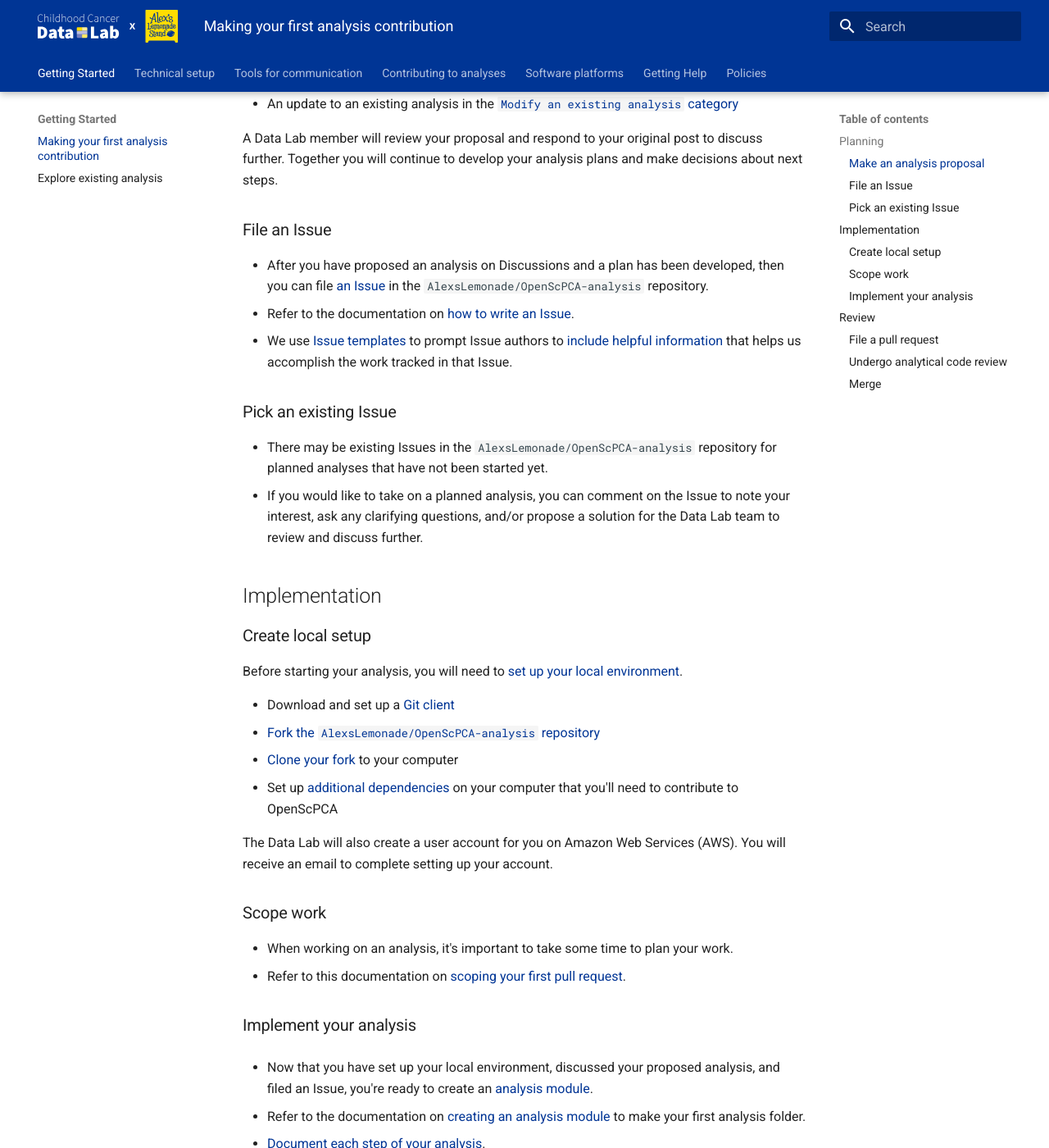
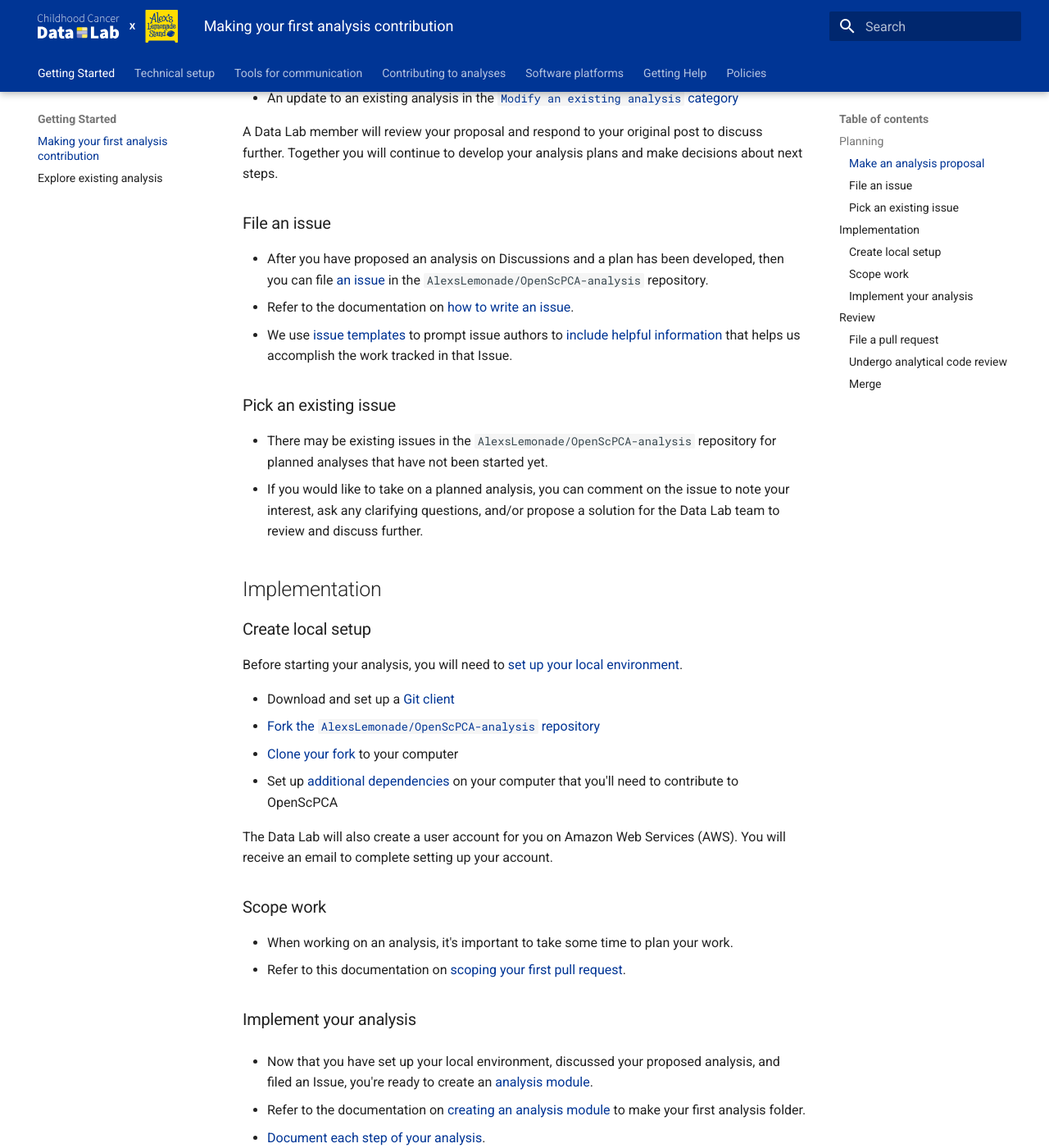
Before and after one commit to AlexsLemonade/OpenScPCA-analysis, an MkDocs documentation site: the page built from docs/getting-started/making-your-first-analysis-contribution.md, in a window 1280 px wide and 1400 px high, scrolled down 899 px. Shown: the whole window at 82% size. Built offline with MkDocs 1.6.1 and Material for MkDocs 9.7.7, drawn with Linux system fonts in a browser that asks for light colours; part of the change alters nothing that is shown; some of the changed text lies outside the part shown.

```diff
--- a/docs/getting-started/making-your-first-analysis-contribution.md
+++ b/docs/getting-started/making-your-first-analysis-contribution.md
@@ -1,6 +1,8 @@
 # Making your first analysis contribution
 
-![first-analysis-contribution](img/first-analysis-contribution.png)
+<figure markdown="span">
+      ![Path from joining to making a contribution](../img/first-analysis-contribution.png){width="700"}
+</figure>
 
 This is the path that you can expect to follow when making your first contribution to an analysis.
 
@@ -22,29 +24,29 @@ You will file a Discussion for:
 A Data Lab member will review your proposal and respond to your original post to discuss further.
 Together you will continue to develop your analysis plans and make decisions about next steps.
 
-### File an Issue
+### File an issue
 
-* After you have proposed an analysis on Discussions and a plan has been developed, then you can file [an Issue](https://github.com/AlexsLemonade/OpenScPCA-analysis/blob/main/docs/communications-tools/github-issues/index.md) in the `AlexsLemonade/OpenScPCA-analysis` repository.
-* Refer to the documentation on [how to write an Issue](https://github.com/AlexsLemonade/OpenScPCA-analysis/blob/main/docs/communications-tools/github-issues/writing-issues.md).
-* We use [Issue templates](https://github.com/AlexsLemonade/OpenScPCA-analysis/blob/main/docs/communications-tools/github-issues/issue-templates.md) to prompt Issue authors to [include helpful information](relative link based on mkdocs, TBD) that helps us accomplish the work tracked in that Issue.
+* After you have proposed an analysis on Discussions and a plan has been developed, then you can file [an issue](../communications-tools/github-issues/index.md) in the `AlexsLemonade/OpenScPCA-analysis` repository.
+* Refer to the documentation on [how to write an issue](../communications-tools/github-issues/writing-issues.md).
+* We use [issue templates](../communications-tools/github-issues/issue-templates.md) to prompt issue authors to [include helpful information](../communications-tools/github-issues/what-makes-a-good-issue.md) that helps us accomplish the work tracked in that Issue.
 
 
-### Pick an existing Issue
+### Pick an existing issue
 
-* There may be existing Issues in the `AlexsLemonade/OpenScPCA-analysis` repository for planned analyses that have not been started yet.
-* If you would like to take on a planned analysis, you can comment on the Issue to note your interest, ask any clarifying questions, and/or propose a solution for the Data Lab team to review and discuss further.
+* There may be existing issues in the `AlexsLemonade/OpenScPCA-analysis` repository for planned analyses that have not been started yet.
+* If you would like to take on a planned analysis, you can comment on the issue to note your interest, ask any clarifying questions, and/or propose a solution for the Data Lab team to review and discuss further.
 
 
 ## Implementation
 
 ### Create local setup
 
-Before starting your analysis, you will need to [set up your local environment](https://github.com/AlexsLemonade/OpenScPCA-analysis/blob/main/docs/technical-setup/index.md).
+Before starting your analysis, you will need to [set up your local environment](../technical-setup/index.md).
 
-* Download and set up a [Git client](https://github.com/AlexsLemonade/OpenScPCA-analysis/blob/main/docs/technical-setup/install-a-git-client.md)
-* [Fork the `AlexsLemonade/OpenScPCA-analysis` repository](https://github.com/AlexsLemonade/OpenScPCA-analysis/blob/main/docs/technical-setup/fork-the-repo.md)
-* [Clone your fork](https://github.com/AlexsLemonade/OpenScPCA-analysis/blob/main/docs/technical-setup/clone-the-repo.md) to your computer
-* Set up [additional dependencies](https://github.com/AlexsLemonade/OpenScPCA-analysis/blob/main/docs/technical-setup/environment-setup/index.md) on your computer that you'll need to contribute to OpenScPCA
+* Download and set up a [Git client](../technical-setup/install-a-git-client.md)
+* [Fork the `AlexsLemonade/OpenScPCA-analysis` repository](../technical-setup/fork-the-repo.md)
+* [Clone your fork](../technical-setup/clone-the-repo.md) to your computer
+* Set up [additional dependencies](../technical-setup/environment-setup/index.md) on your computer that you'll need to contribute to OpenScPCA
 
 The Data Lab will also create a user account for you on Amazon Web Services (AWS).
 You will receive an email to complete setting up your account.
@@ -52,33 +54,32 @@ You will receive an email to complete setting up your account.
 ### Scope work
 
 * When working on an analysis, it's important to take some time to plan your work.
-* Refer to this documentation on [scoping your first pull request](https://github.com/AlexsLemonade/OpenScPCA-analysis/blob/main/docs/contributing-to-analyses/creating-pull-requests/scoping-pull-requests.md).
+* Refer to this documentation on [scoping your first pull request](../contributing-to-analyses/creating-pull-requests/scoping-pull-requests.md).
 
 ### Implement your analysis
 
-* Now that you have set up your local environment, discussed your proposed analysis, and filed an Issue, you're ready to create an [analysis module](https://github.com/AlexsLemonade/OpenScPCA-analysis/blob/main/docs/contributing-to-analyses/analysis-modules/index.md).
+* Now that you have set up your local environment, discussed your proposed analysis, and filed an Issue, you're ready to create an [analysis module](../contributing-to-analyses/analysis-modules/index.md).
 
-* Refer to the documentation on [creating an analysis module](https://github.com/AlexsLemonade/OpenScPCA-analysis/blob/main/docs/contributing-to-analyses/analysis-modules/creating-a-module.md) to make your first analysis folder.
+* Refer to the documentation on [creating an analysis module](../analysis-modules/creating-a-module.md) to make your first analysis folder.
 
-* [Document each step of your analysis](https://github.com/AlexsLemonade/OpenScPCA-analysis/blob/main/docs/contributing-to-analyses/analysis-modules/documenting-analysis.md).
+* [Document each step of your analysis](../analysis-modules/documenting-analysis.md).
 
-* Once you have added or modified code for your analyses that you are happy with, you will need to [commit your changes](https://github.com/AlexsLemonade/OpenScPCA-analysis/blob/main/docs/contributing-to-analyses/working-with-git/making-commits.md) to your [feature branch](https://github.com/AlexsLemonade/OpenScPCA-analysis/blob/main/docs/contributing-to-analyses/working-with-git/working-with-branches.md).
+* Once you have added or modified code for your analyses that you are happy with, you will need to [commit your changes](../contributing-to-analyses/working-with-git/making-commits.md) to your [feature branch](../working-with-git/working-with-branches.md).
 
 
 ## Review
 
 ### File a pull request
 
-* Once you have committed changes to your feature branch and [pushed to origin](https://github.com/AlexsLemonade/OpenScPCA-analysis/blob/main/docs/contributing-to-analyses/working-with-git/push-to-origin.md), you are ready to file a [pull request](https://github.com/AlexsLemonade/OpenScPCA-analysis/blob/main/docs/contributing-to-analyses/creating-pull-requests/index.md).
+* Once you have committed changes to your feature branch and [pushed to origin](../contributing-to-analyses/working-with-git/push-to-origin.md), you are ready to file a [pull request](../creating-pull-requests/index.md).
 
-* Refer to the documentation on [how to file a pull request](https://github.com/AlexsLemonade/OpenScPCA-analysis/blob/main/docs/contributing-to-analyses/working-with-git/push-to-origin.md).
 
 * Similar to Issue templates, we use [pull request templates](https://github.com/AlexsLemonade/OpenScPCA-analysis/blob/main/docs/contributing-to-analyses/creating-pull-requests/pull-request-template.md) to prompt you for information that will help us review your code.
 
 ### Undergo analytical code review
 
-* [Pull requests must be reviewed and approved](https://github.com/AlexsLemonade/OpenScPCA-analysis/blob/main/docs/contributing-to-analyses/creating-pull-requests/index.md#the-pull-request-review-process) by a Data Lab member before they can be merged into the `AlexsLemonade/OpenScPCA-analysis` repository.
-* All pull requests will undergo [analytical code review](https://github.com/AlexsLemonade/OpenScPCA-analysis/blob/main/docs/contributing-to-analyses/pr-review-and-merge/index.md).
+* [Pull requests must be reviewed and approved](../contributing-to-analyses/creating-pull-requests/index.md#the-pull-request-review-process) by a Data Lab member before they can be merged into the `AlexsLemonade/OpenScPCA-analysis` repository.
+* All pull requests will undergo [analytical code review](../pr-review-and-merge/index.md).
 
 ### Merge
 
```
Also changed, not shown: 1 other file.
